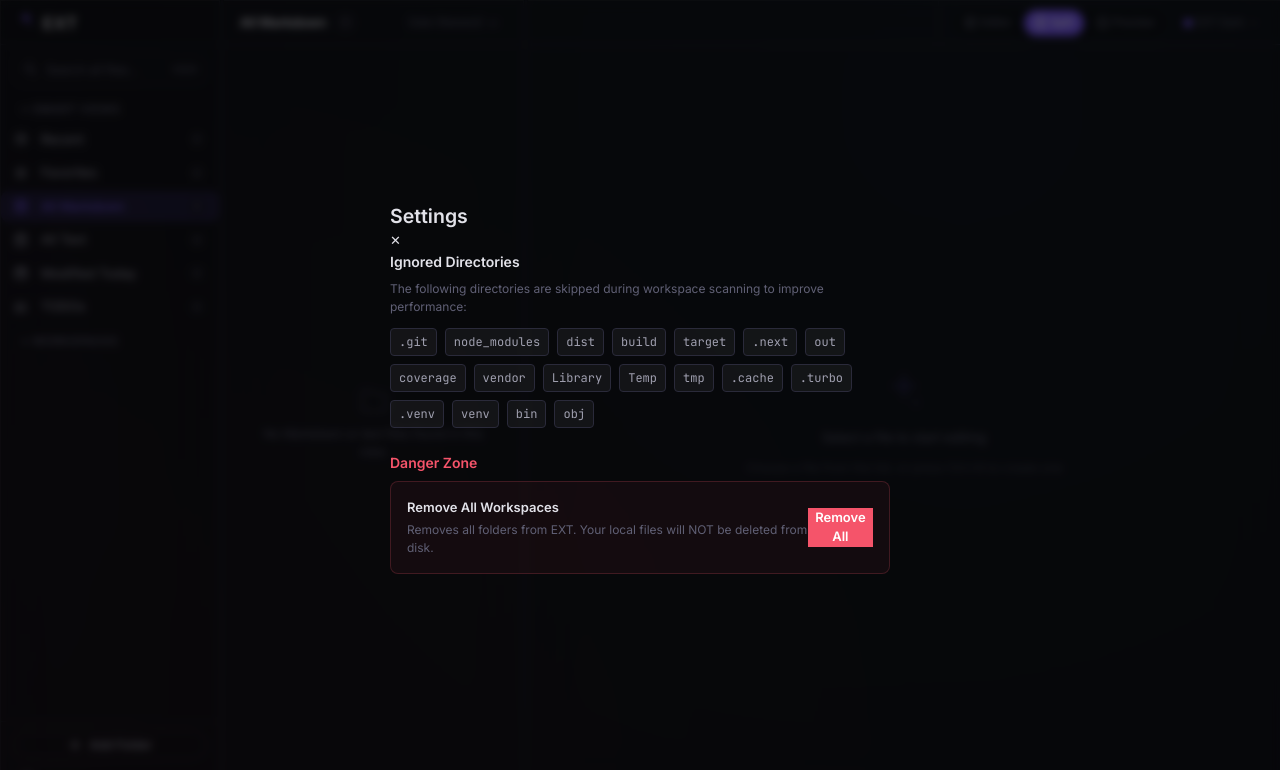
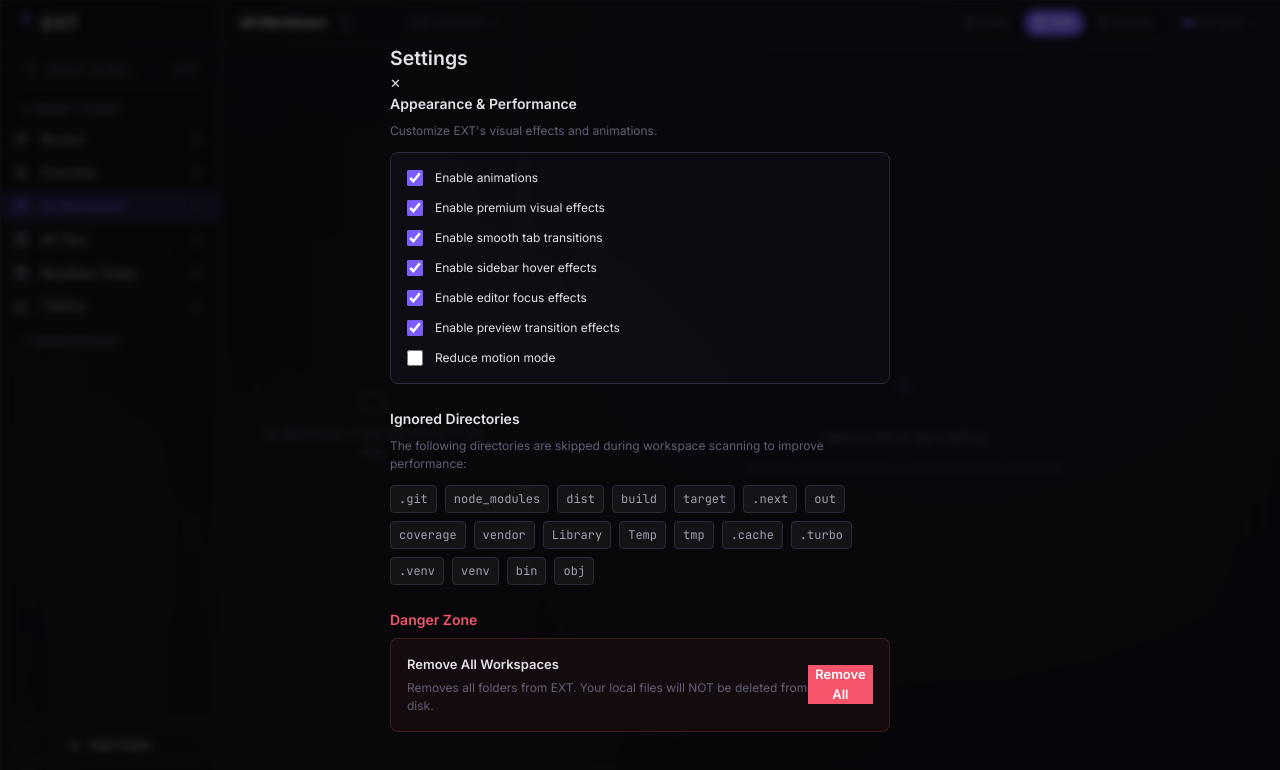
Before and after one commit to danyalahmed1995/EXT, a React (Vite) app: page / in a window 1280 px wide. Both pictures are taken after a click on the button "Settings". Shown: the top 770 px of the page. Built offline with nearby package versions, Linux system fonts and the light colour scheme.

Commit message:
added animations and appearance in settings options

```diff
--- a/src/App.tsx
+++ b/src/App.tsx
@@ -7,7 +7,7 @@ import { NewFileModal } from './components/modals/NewFileModal';
 import { RenameModal } from './components/modals/RenameModal';
 import { SettingsModal } from './components/settings/SettingsModal';
 import { ContextMenu, ContextMenuItem } from './components/context-menu/ContextMenu';
-import { Workspace, FileItem, SortMode } from './types';
+import { Workspace, FileItem, SortMode, AppearanceSettings } from './types';
 import { invoke } from '@tauri-apps/api/core';
 import { open, ask } from '@tauri-apps/plugin-dialog';
 import { listen } from '@tauri-apps/api/event';
@@ -25,6 +25,17 @@ function App() {
   const [isScanning, setIsScanning] = useState(true);
   const [sortMode, setSortMode] = useState<SortMode>('date-desc');
   const [customFileOrder, setCustomFileOrder] = useState<Record<string, string[]>>({});
+
+  // Settings State
+  const [appearance, setAppearance] = useState<AppearanceSettings>({
+    animations: true,
+    premiumEffects: true,
+    smoothTabs: true,
+    sidebarHover: true,
+    editorFocus: true,
+    previewTransitions: true,
+    reduceMotion: false,
+  });
 
   // UI State
   const [searchQuery, setSearchQuery] = useState('');
@@ -52,9 +63,21 @@ function App() {
         const storedSortMode: SortMode = (localStorage.getItem('ext_sortMode') as SortMode) || 'date-desc';
         const storedCustomOrder: Record<string, string[]> = JSON.parse(localStorage.getItem('ext_customOrder') || '{}');
 
+        const defaultAppearance: AppearanceSettings = {
+          animations: true,
+          premiumEffects: true,
+          smoothTabs: true,
+          sidebarHover: true,
+          editorFocus: true,
+          previewTransitions: true,
+          reduceMotion: window.matchMedia ? window.matchMedia('(prefers-reduced-motion: reduce)').matches : false,
+        };
+        const storedAppearance: AppearanceSettings = JSON.parse(localStorage.getItem('ext_appearance') || 'null') || defaultAppearance;
+
         setWorkspaces(storedWorkspaces);
         setSortMode(storedSortMode);
         setCustomFileOrder(storedCustomOrder);
+        setAppearance(storedAppearance);
 
         let allFiles: FileItem[] = [];
 
@@ -132,6 +155,13 @@ function App() {
       localStorage.setItem('ext_customOrder', JSON.stringify(customFileOrder));
     }
   }, [sortMode, customFileOrder, isScanning]);
+
+  // Sync appearance settings
+  useEffect(() => {
+    if (!isScanning) {
+      localStorage.setItem('ext_appearance', JSON.stringify(appearance));
+    }
+  }, [appearance, isScanning]);
 
   // ── Smart view counts (dynamic) ───────────────────
 
@@ -945,9 +975,19 @@ function App() {
   const smartViewCounts = getSmartViewCounts();
 
   return (
-    <DndContext sensors={sensors} collisionDetection={pointerWithin} onDragEnd={handleDragEnd}>
-      <AppShell
-        sidebar={
+    <div
+      className="app-container"
+      data-animations={appearance.animations}
+      data-premium-effects={appearance.premiumEffects}
+      data-smooth-tabs={appearance.smoothTabs}
+      data-sidebar-hover={appearance.sidebarHover}
+      data-editor-focus={appearance.editorFocus}
+      data-preview-transitions={appearance.previewTransitions}
+      data-reduce-motion={appearance.reduceMotion}
+    >
+      <DndContext sensors={sensors} collisionDetection={pointerWithin} onDragEnd={handleDragEnd}>
+        <AppShell
+          sidebar={
           <Sidebar
             workspaces={workspaces}
             smartViewCounts={smartViewCounts}
@@ -1037,6 +1077,8 @@ function App() {
       {/* Settings Modal */}
       {showSettingsModal && (
         <SettingsModal
+          appearance={appearance}
+          onUpdateAppearance={setAppearance}
           onClose={() => setShowSettingsModal(false)}
           onRemoveAllWorkspaces={handleRemoveAllWorkspaces}
         />
@@ -1049,12 +1091,14 @@ function App() {
           onClose={() => setContextMenu(null)}
         />
       )}
+
       {toastMessage && (
         <div className="app-toast">
           {toastMessage}
         </div>
       )}
-    </DndContext>
+      </DndContext>
+    </div>
   );
 }
 
--- a/src/components/settings/SettingsModal.css
+++ b/src/components/settings/SettingsModal.css
@@ -18,6 +18,36 @@
   color: var(--color-text-muted);
   font-size: var(--font-size-sm);
   line-height: 1.5;
+}
+
+.settings-toggles {
+  display: flex;
+  flex-direction: column;
+  gap: 12px;
+  background: var(--color-surface);
+  padding: 16px;
+  border-radius: var(--radius-md);
+  border: 1px solid var(--color-border);
+}
+
+.settings-toggle {
+  display: flex;
+  align-items: center;
+  gap: 12px;
+  cursor: pointer;
+  user-select: none;
+}
+
+.settings-toggle input[type="checkbox"] {
+  width: 16px;
+  height: 16px;
+  accent-color: var(--color-accent);
+  cursor: pointer;
+}
+
+.toggle-label {
+  color: var(--color-text-primary);
+  font-size: var(--font-size-sm);
 }
 
 .ignored-dirs-list {
--- a/src/components/settings/SettingsModal.tsx
+++ b/src/components/settings/SettingsModal.tsx
@@ -1,16 +1,26 @@
 import React from 'react';
 import './SettingsModal.css';
+import { AppearanceSettings } from '../../types';
 
 interface SettingsModalProps {
+  appearance: AppearanceSettings;
+  onUpdateAppearance: (settings: AppearanceSettings) => void;
   onClose: () => void;
   onRemoveAllWorkspaces: () => void;
 }
 
-export const SettingsModal: React.FC<SettingsModalProps> = ({ onClose, onRemoveAllWorkspaces }) => {
+export const SettingsModal: React.FC<SettingsModalProps> = ({ appearance, onUpdateAppearance, onClose, onRemoveAllWorkspaces }) => {
   const ignoredDirs = [
     ".git", "node_modules", "dist", "build", "target", ".next", "out", "coverage", "vendor",
     "Library", "Temp", "tmp", ".cache", ".turbo", ".venv", "venv", "bin", "obj"
   ];
+
+  const handleToggle = (key: keyof AppearanceSettings) => {
+    onUpdateAppearance({
+      ...appearance,
+      [key]: !appearance[key]
+    });
+  };
 
   return (
     <div className="modal-overlay" onClick={onClose}>
@@ -21,6 +31,48 @@ export const SettingsModal: React.FC<SettingsModalProps> = ({ onClose, onRemoveA
         </div>
 
         <div className="modal-body">
+          <section className="settings-section">
+            <h3>Appearance & Performance</h3>
+            <p className="settings-desc">Customize EXT's visual effects and animations.</p>
+
+            <div className="settings-toggles">
+              <label className="settings-toggle">
+                <input type="checkbox" checked={appearance.animations} onChange={() => handleToggle('animations')} />
+                <span className="toggle-label">Enable animations</span>
+              </label>
+
+              <label className="settings-toggle">
+                <input type="checkbox" checked={appearance.premiumEffects} onChange={() => handleToggle('premiumEffects')} />
+                <span className="toggle-label">Enable premium visual effects</span>
+              </label>
+
+              <label className="settings-toggle">
+                <input type="checkbox" checked={appearance.smoothTabs} onChange={() => handleToggle('smoothTabs')} />
+                <span className="toggle-label">Enable smooth tab transitions</span>
+              </label>
+
+              <label className="settings-toggle">
+                <input type="checkbox" checked={appearance.sidebarHover} onChange={() => handleToggle('sidebarHover')} />
+                <span className="toggle-label">Enable sidebar hover effects</span>
+              </label>
+
+              <label className="settings-toggle">
+                <input type="checkbox" checked={appearance.editorFocus} onChange={() => handleToggle('editorFocus')} />
+                <span className="toggle-label">Enable editor focus effects</span>
+              </label>
+
+              <label className="settings-toggle">
+                <input type="checkbox" checked={appearance.previewTransitions} onChange={() => handleToggle('previewTransitions')} />
+                <span className="toggle-label">Enable preview transition effects</span>
+              </label>
+
+              <label className="settings-toggle">
+                <input type="checkbox" checked={appearance.reduceMotion} onChange={() => handleToggle('reduceMotion')} />
+                <span className="toggle-label">Reduce motion mode</span>
+              </label>
+            </div>
+          </section>
+
           <section className="settings-section">
             <h3>Ignored Directories</h3>
             <p className="settings-desc">The following directories are skipped during workspace scanning to improve performance:</p>
--- /dev/null
+++ b/src/styles/animations.css
@@ -0,0 +1,122 @@
+/* ============================================================
+   EXT Design System — Animations & Visual Polish
+
+   Controlled by data-* attributes on .app-container
+   ============================================================ */
+
+/* ----------------------------------------------------------
+   Global Animation Toggles
+   ---------------------------------------------------------- */
+.app-container[data-animations="false"] *,
+.app-container[data-reduce-motion="true"] * {
+  /* Disable transitions */
+  transition-duration: 0.01ms !important;
+  animation-duration: 0.01ms !important;
+  animation-iteration-count: 1 !important;
+}
+
+/* ----------------------------------------------------------
+   Sidebar Hover & Active States
+   ---------------------------------------------------------- */
+.app-container[data-sidebar-hover="true"] .sidebar-item,
+.app-container[data-sidebar-hover="true"] .workspace-item {
+  transition: background-color 0.15s ease, transform 0.1s ease, color 0.15s ease;
+}
+
+.app-container[data-sidebar-hover="true"] .sidebar-item:active,
+.app-container[data-sidebar-hover="true"] .workspace-item:active {
+  transform: scale(0.98);
+}
+
+.app-container[data-premium-effects="false"] .sidebar-item.active,
+.app-container[data-premium-effects="false"] .workspace-item.active,
+.app-container[data-premium-effects="false"] .file-list-item.active {
+  box-shadow: none !important;
+}
+
+.app-container[data-premium-effects="true"] .sidebar-item.active,
+.app-container[data-premium-effects="true"] .workspace-item.active {
+  box-shadow: inset 2px 0 0 var(--color-accent), 0 0 12px rgba(var(--color-accent-rgb), 0.15);
+}
+
+/* ----------------------------------------------------------
+   File List Transitions
+   ---------------------------------------------------------- */
+.app-container[data-sidebar-hover="true"] .file-list-item {
+  transition: background-color 0.15s ease, transform 0.1s ease;
+}
+
+.app-container[data-sidebar-hover="true"] .file-list-item:active {
+  transform: scale(0.99);
+}
+
+/* ----------------------------------------------------------
+   Tab & View Transitions
+   ---------------------------------------------------------- */
+.app-container[data-smooth-tabs="true"] .editor-tab {
+  transition: background-color 0.2s ease, transform 0.1s ease, border-color 0.2s ease;
+}
+
+.app-container[data-smooth-tabs="true"] .editor-tab:active {
+  transform: scale(0.96);
+}
+
+.app-container[data-smooth-tabs="true"] .editor-content-editor,
+.app-container[data-smooth-tabs="true"] .editor-content-preview {
+  transition: flex 0.25s cubic-bezier(0.2, 0, 0, 1), width 0.25s cubic-bezier(0.2, 0, 0, 1);
+}
+
+/* ----------------------------------------------------------
+   Editor Focus Effects
+   ---------------------------------------------------------- */
+.app-container[data-editor-focus="true"] .editor-content {
+  transition: box-shadow 0.3s ease, border-color 0.3s ease;
+  border: 1px solid transparent;
+}
+
+.app-container[data-editor-focus="true"] .editor-content:focus-within {
+  border-color: rgba(var(--color-accent-rgb), 0.2);
+  box-shadow: inset 0 0 0 1px rgba(var(--color-accent-rgb), 0.1), 0 0 15px rgba(var(--color-accent-rgb), 0.05);
+}
+
+/* ----------------------------------------------------------
+   Preview & Modal Transitions
+   ---------------------------------------------------------- */
+.app-container[data-preview-transitions="true"] .editor-content-preview {
+  animation: fadeSlideIn 0.3s cubic-bezier(0.2, 0, 0, 1);
+}
+
+.app-container[data-animations="true"] .modal-content,
+.app-container[data-animations="true"] .context-menu {
+  animation: popIn 0.15s cubic-bezier(0.175, 0.885, 0.32, 1.275);
+  transform-origin: center;
+}
+
+.app-container[data-animations="true"] .context-menu {
+  transform-origin: top left;
+}
+
+/* ----------------------------------------------------------
+   Keyframes
+   ---------------------------------------------------------- */
+@keyframes popIn {
+  from {
+    opacity: 0;
+    transform: scale(0.95);
+  }
+  to {
+    opacity: 1;
+    transform: scale(1);
+  }
+}
+
+@keyframes fadeSlideIn {
+  from {
+    opacity: 0;
+    transform: translateY(4px);
+  }
+  to {
+    opacity: 1;
+    transform: translateY(0);
+  }
+}
--- a/src/styles/globals.css
+++ b/src/styles/globals.css
@@ -8,6 +8,7 @@
 
 @import './tokens.css';
 @import './themes.css';
+@import './animations.css';
 
 
 
```
Also changed, not shown: src/types.ts (+10 -0 lines).
